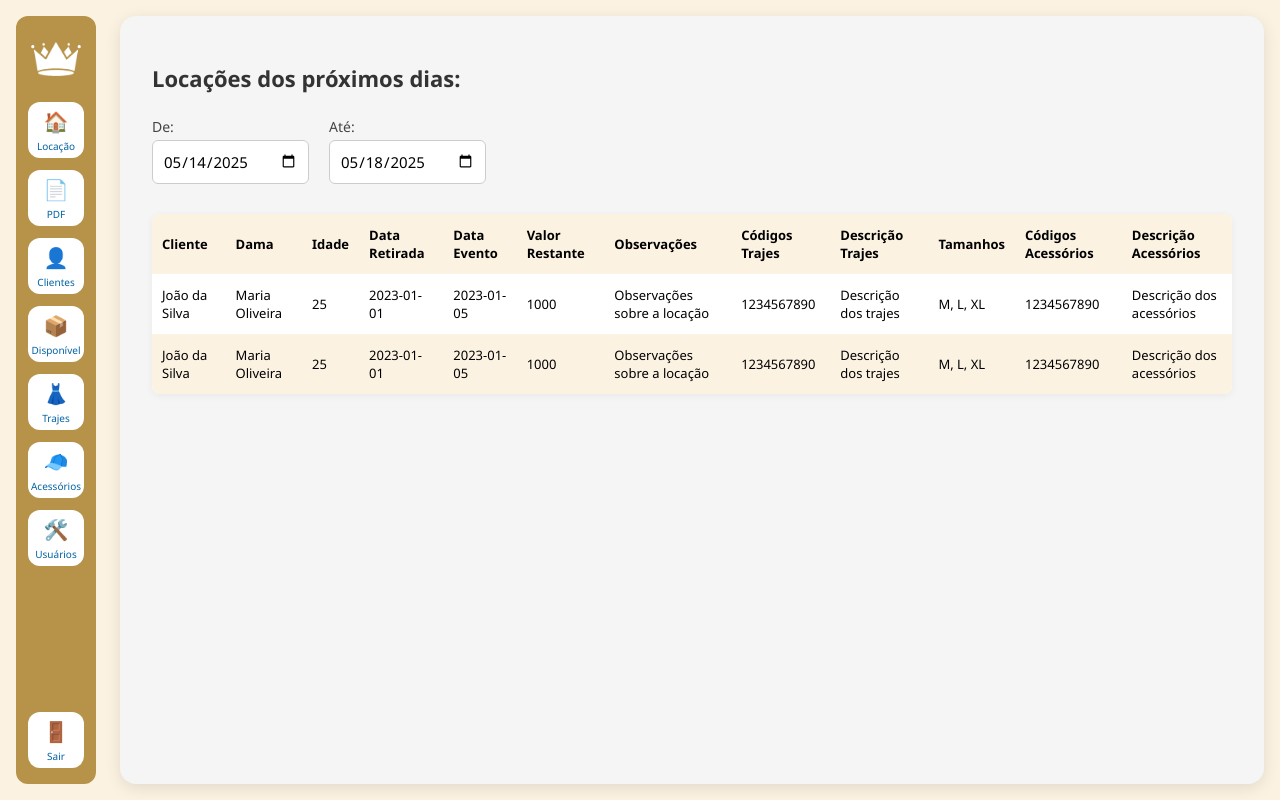
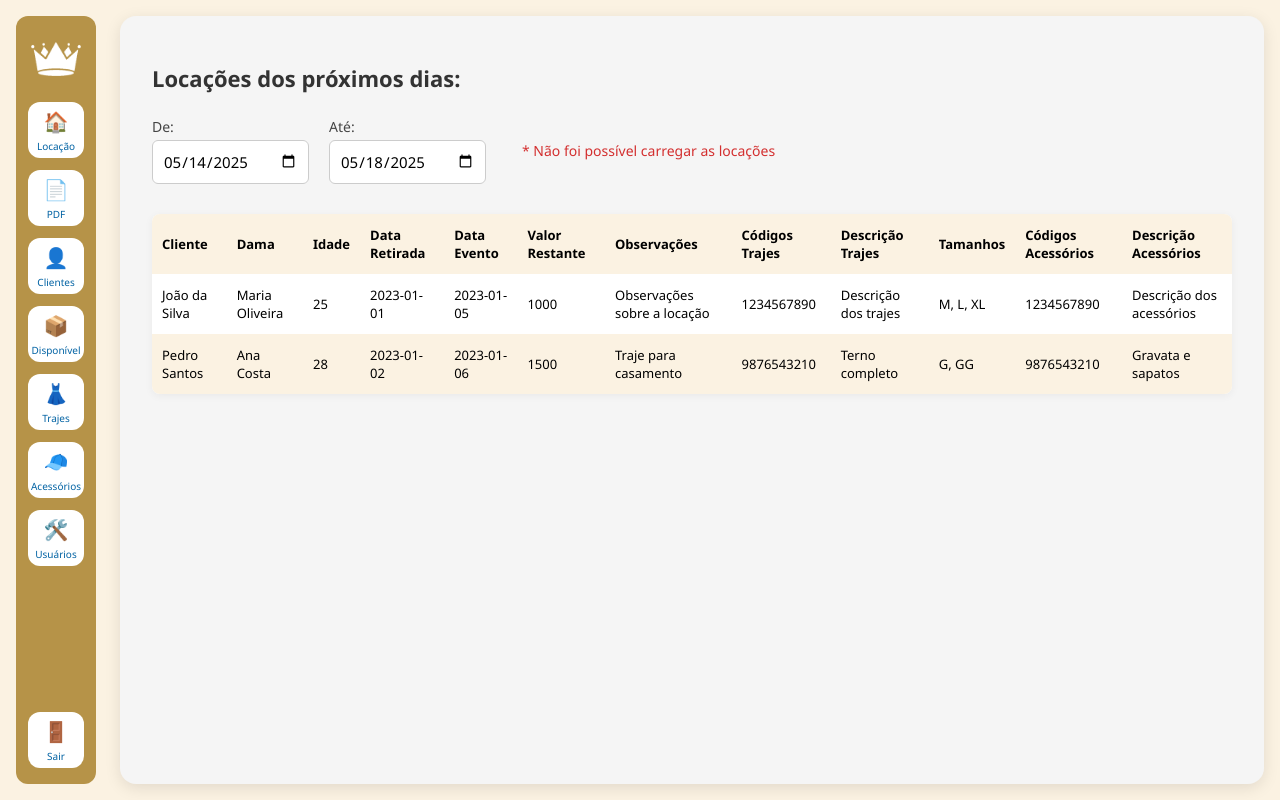
Before and after one commit to Joaopcamposs/login-app-js, a React (Vite) app: page /dashboard in a window 1280 px wide. Built offline with nearby package versions, Linux system fonts and the light colour scheme; no server answers.

Commit message:
fix: inserindo dados fake na listagem

```diff
--- a/src/pages/Dashboard.jsx
+++ b/src/pages/Dashboard.jsx
@@ -26,15 +26,14 @@ const SidebarMenu = () => {
         <div className="menu-item">🧢<div className="menu-label">Acessórios</div></div>
         <div className="menu-item">🛠️<div className="menu-label">Usuários</div></div>
       </div>
-      <div className="logout-button">🚪<div className="menu-label">Sair</div></div>
+      <div className="logout-button" onClick={handleLogout}>🚪<div className="menu-label">Sair</div></div>
     </div>
   )
 }
 
-export default function Dashboard() {
-  const [startDate, setStartDate] = useState('')
-  const [endDate, setEndDate] = useState('')
-  const [locacoes, setLocacoes] = useState([{  // dados fakes
+// Dados fake para fallback
+const dadosFake = [
+  {
     cliente: 'João da Silva',
     dama: 'Maria Oliveira',
     idade: 25,
@@ -47,20 +46,29 @@ export default function Dashboard() {
     tamanhos: 'M, L, XL',
     codigos_acessorios: '1234567890',
     descricao_acessorios: 'Descrição dos acessórios',
-  },{
-    cliente: 'João da Silva',
-    dama: 'Maria Oliveira',
-    idade: 25,
-    data_retirada: '2023-01-01',
-    data_evento: '2023-01-05',
-    valor_restante: 1000,
-    observacoes: 'Observações sobre a locação',
-    codigos_trajes: '1234567890',
-    descricao_trajes: 'Descrição dos trajes',
-    tamanhos: 'M, L, XL',
-    codigos_acessorios: '1234567890',
-    descricao_acessorios: 'Descrição dos acessórios',
-  }])
+  },
+  {
+    cliente: 'Pedro Santos',
+    dama: 'Ana Costa',
+    idade: 28,
+    data_retirada: '2023-01-02',
+    data_evento: '2023-01-06',
+    valor_restante: 1500,
+    observacoes: 'Traje para casamento',
+    codigos_trajes: '9876543210',
+    descricao_trajes: 'Terno completo',
+    tamanhos: 'G, GG',
+    codigos_acessorios: '9876543210',
+    descricao_acessorios: 'Gravata e sapatos',
+  }
+]
+
+export default function Dashboard() {
+  const [startDate, setStartDate] = useState('')
+  const [endDate, setEndDate] = useState('')
+  const [locacoes, setLocacoes] = useState([])
+  const [loading, setLoading] = useState(true)
+  const [error, setError] = useState(null)
 
   useEffect(() => {
     const today = new Date()
@@ -70,11 +78,81 @@ export default function Dashboard() {
     setStartDate(today.toISOString().slice(0, 10))
     setEndDate(sunday.toISOString().slice(0, 10))
 
-    // Usando Axios para chamada à API
-    api.get('/api/locacoes')
-      .then(response => setLocacoes(response.data))
-      .catch(error => console.error('Erro ao buscar locações:', error))
+    const fetchLocacoes = async () => {
+      try {
+        setLoading(true)
+        setError(null)
+        const response = await api.get('/api/locacoes')
+        // Se a resposta for inválida ou vazia, usa dados fake
+        if (!response.data || !Array.isArray(response.data) || response.data.length === 0) {
+          setLocacoes(dadosFake)
+          setError('Exibindo dados falsos temporários')
+        } else {
+          setLocacoes(response.data)
+        }
+      } catch (err) {
+        setError('Não foi possível carregar as locações')
+        setLocacoes(dadosFake)
+      } finally {
+        setLoading(false)
+      }
+    }
+
+    fetchLocacoes()
   }, [])
+
+  // Renderização condicional para diferentes estados
+  const renderContent = () => {
+    if (loading) {
+      return <div className="loading-message">Carregando locações...</div>
+    }
+
+    // Garante que locacoes seja um array antes de usar .map
+    const locacoesArray = Array.isArray(locacoes) ? locacoes : []
+
+    if (locacoesArray.length === 0) {
+      return <div className="empty-message">Nenhuma locação encontrada para o período selecionado</div>
+    }
+
+    return (
+      <table className="locacoes-table">
+        <thead>
+          <tr>
+            <th>Cliente</th>
+            <th>Dama</th>
+            <th>Idade</th>
+            <th>Data Retirada</th>
+            <th>Data Evento</th>
+            <th>Valor Restante</th>
+            <th>Observações</th>
+            <th>Códigos Trajes</th>
+            <th>Descrição Trajes</th>
+            <th>Tamanhos</th>
+            <th>Códigos Acessórios</th>
+            <th>Descrição Acessórios</th>
+          </tr>
+        </thead>
+        <tbody>
+          {locacoesArray.map((item, idx) => (
+            <tr key={idx} className={idx % 2 === 0 ? 'linha-par' : 'linha-impar'}>
+              <td>{item.cliente}</td>
+              <td>{item.dama}</td>
+              <td>{item.idade}</td>
+              <td>{item.data_retirada}</td>
+              <td>{item.data_evento}</td>
+              <td>{item.valor_restante}</td>
+              <td>{item.observacoes}</td>
+              <td>{item.codigos_trajes}</td>
+              <td>{item.descricao_trajes}</td>
+              <td>{item.tamanhos}</td>
+              <td>{item.codigos_acessorios}</td>
+              <td>{item.descricao_acessorios}</td>
+            </tr>
+          ))}
+        </tbody>
+      </table>
+    )
+  }
 
   return (
     <div className="dashboard">
@@ -97,44 +175,10 @@ export default function Dashboard() {
               onChange={(e) => setEndDate(e.target.value)}
             />
           </label>
+          {error && <span className="error-text">* {error}</span>}
         </div>
 
-        <table className="locacoes-table">
-          <thead>
-            <tr>
-              <th>Cliente</th>
-              <th>Dama</th>
-              <th>Idade</th>
-              <th>Data Retirada</th>
-              <th>Data Evento</th>
-              <th>Valor Restante</th>
-              <th>Observações</th>
-              <th>Códigos Trajes</th>
-              <th>Descrição Trajes</th>
-              <th>Tamanhos</th>
-              <th>Códigos Acessórios</th>
-              <th>Descrição Acessórios</th>
-            </tr>
-          </thead>
-          <tbody>
-            {locacoes.map((item, idx) => (
-              <tr key={idx} className={idx % 2 === 0 ? 'linha-par' : 'linha-impar'}>
-                <td>{item.cliente}</td>
-                <td>{item.dama}</td>
-                <td>{item.idade}</td>
-                <td>{item.data_retirada}</td>
-                <td>{item.data_evento}</td>
-                <td>{item.valor_restante}</td>
-                <td>{item.observacoes}</td>
-                <td>{item.codigos_trajes}</td>
-                <td>{item.descricao_trajes}</td>
-                <td>{item.tamanhos}</td>
-                <td>{item.codigos_acessorios}</td>
-                <td>{item.descricao_acessorios}</td>
-              </tr>
-            ))}
-          </tbody>
-        </table>
+        {renderContent()}
       </div>
     </div>
   )
--- a/src/pages/styles/Dashboard.css
+++ b/src/pages/styles/Dashboard.css
@@ -117,6 +117,13 @@ body {
     margin-top: 4px;
   }
 
+  .error-text {
+    color: #d32f2f;
+    font-size: 14px;
+    margin-left: 16px;
+    display: flex;
+    align-items: center;
+  }
 
   /* Table */
   .locacoes-table {
@@ -159,3 +166,26 @@ body {
     margin-top: 10px;
     margin-bottom: -10px;
   }
+
+  .loading-message,
+  .error-message,
+  .empty-message {
+    text-align: center;
+    padding: 40px;
+    background: white;
+    border-radius: 8px;
+    box-shadow: 0 2px 8px rgba(0, 0, 0, 0.05);
+    margin-top: 20px;
+    color: #666;
+  }
+
+  .error-message {
+    color: #d32f2f;
+  }
+
+  .fallback-notice {
+    font-size: 14px;
+    color: #666;
+    margin-top: 8px;
+    font-style: italic;
+  }
--- a/src/pages/styles/Login.css
+++ b/src/pages/styles/Login.css
@@ -33,7 +33,7 @@ body {
   display: flex;
   align-items: center;
   margin-bottom: 16px;
-  background: #fdd0dd;
+  background: #fbf2e2ff;
   border-radius: 24px;
   padding: 10px 15px;
 }
@@ -61,7 +61,7 @@ body {
 }
 
 .login-button {
-  background: #6b2d7c;
+  background: #b69348ff;
   color: white;
   padding: 12px;
   border: none;
@@ -74,7 +74,7 @@ body {
 .create-account {
   margin-top: 16px;
   text-align: center;
-  color: #6b2d7c;
+  color: #b69348ff;
   cursor: pointer;
 }
 
```
